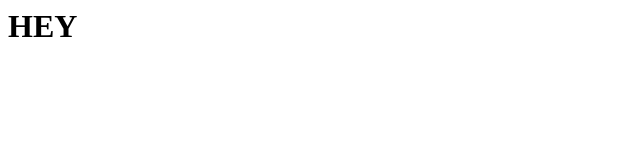
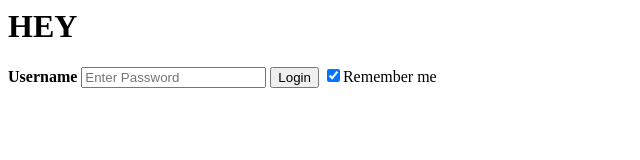
Before and after one commit to Sendabev/Appfactory, a plain HTML site: page index.html in a window 1280 px wide. Shown: the whole page, without its empty margins (0-640 px from the left). Drawn offline with Linux system fonts and the light colour scheme.

Commit message:
created login form

```diff
--- a/index.html
+++ b/index.html
@@ -1,3 +1,18 @@
 <html>
 <h1>HEY</h1>
+<form>
+<div class="container">
+<label for="uname">
+<b>Username</b></label>
+
+<label for="psw">
+<Password</b></label>
+<input type="password" placeholder="Enter Password"
+name="psw" required>
+
+<button type="submit">Login</button>
+<label>
+<input type="checkbox" checked ="checked" name="remember">Remember me</label>
+</div>
+</form>
 </html>
```
